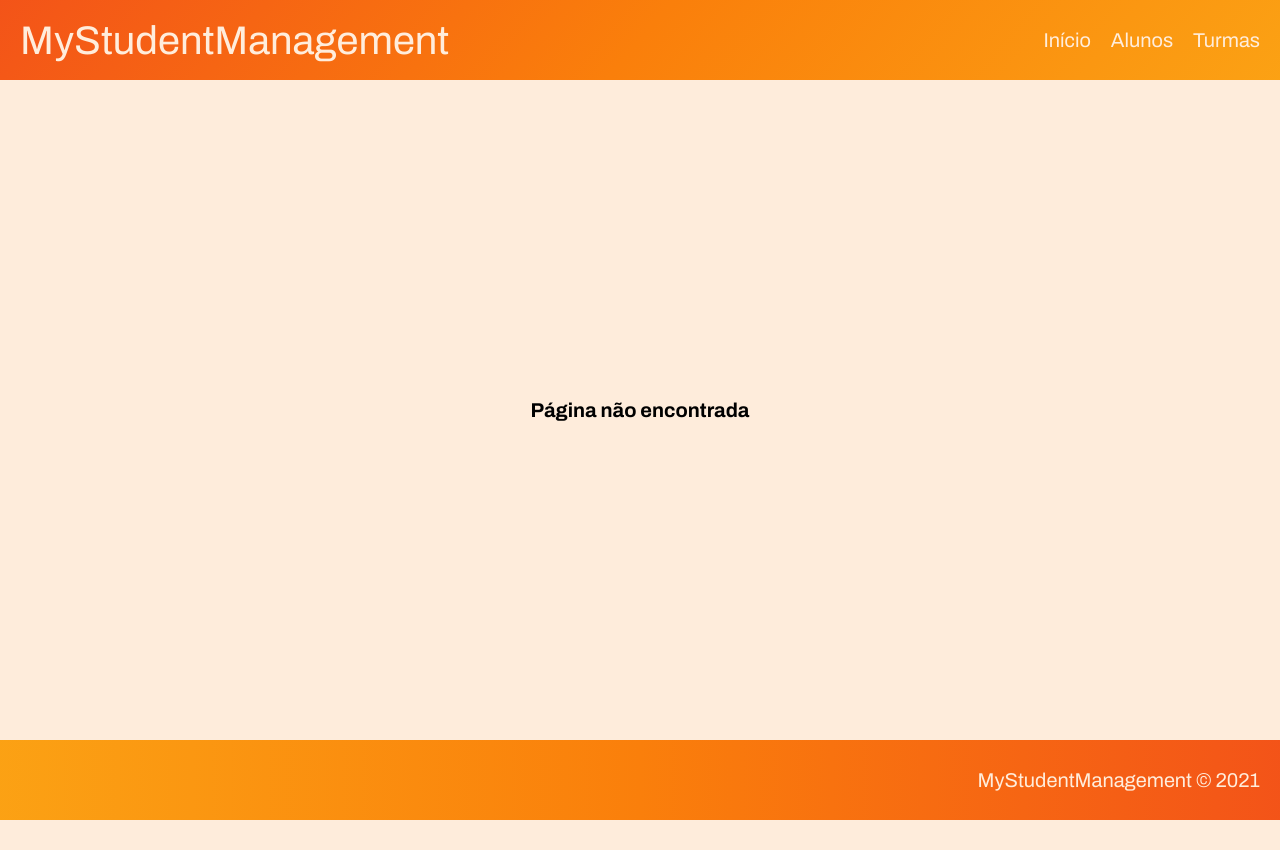
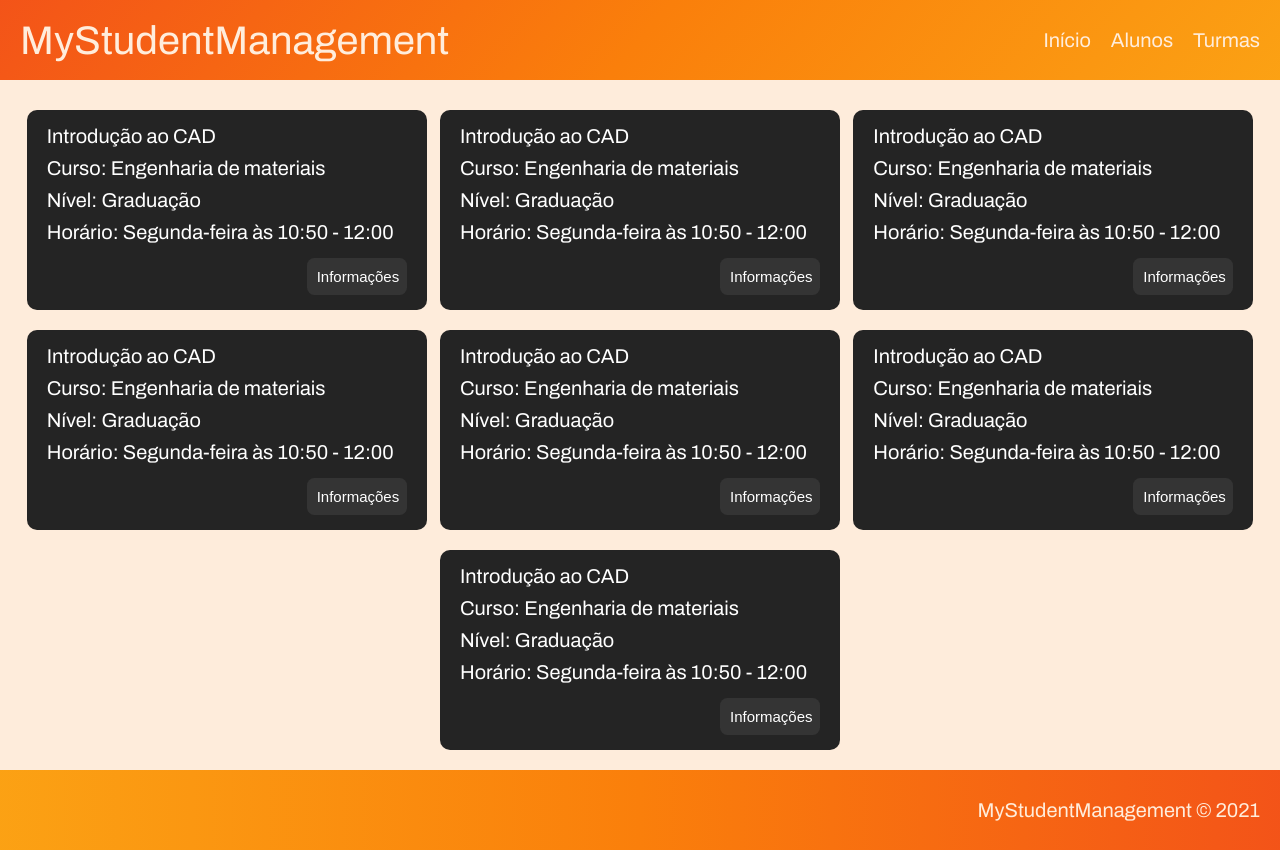
Before and after one commit to Pedruhf/MyStudentManagment, a React (Create React App) app: page /suas-turmas in a window 1280 px wide. Before the commit the page ends 820 px from the top, so only its background shows below. Built offline with nearby package versions, Linux system fonts and the light colour scheme.

Commit message:
Adiciona tela de turmas e modal

```diff
--- a/src/app/App.jsx
+++ b/src/app/App.jsx
@@ -9,6 +9,7 @@ import {
 import Header from "../components/Header";
 import MainContent from "../views/MainContent/index";
 import StudentsList from '../views/StudentsList';
+import ClassesList from '../views/ClassesList';
 import Footer from "../components/Footer";
 import ErrorPage from '../views/ErrorPage';
 
@@ -19,7 +20,8 @@ function App() {
         <Header />
         <Switch>
           <Route path="/" component={MainContent} exact />
-          <Route path="/seus-alunos" component={StudentsList} exact />
+          <Route path="/seus-alunos" component={StudentsList} />
+          <Route path="/suas-turmas" component={ClassesList} />
           <Route path="*" component={ErrorPage} />
         </Switch>
         <Footer />
--- /dev/null
+++ b/src/views/ClassesList/ClassCard/ClassModal/index.jsx
@@ -0,0 +1,46 @@
+import React, { useEffect, useState } from "react";
+import './styles.css';
+
+import { Card, Button } from 'react-bootstrap';
+
+export default function ClassModal({ student }) {
+  const [modal, setModal] = useState();
+
+  useEffect(() => {
+   setModal(document.getElementById('classModal'));
+  }, [modal]);
+
+  function toggleModal(instruction) {
+    instruction === 'open' ? modal.style.display = 'flex' : modal.style.display = 'none';
+  }
+
+  const class_data = {};
+
+  return (
+    <div style={{ alignSelf: "flex-end" }}>
+      <Button onClick={() => toggleModal('open')}>Informações</Button>
+      <div id="classModal" className="class-modal">
+        <Card className="modal-content">
+          <button className="material-icons" onClick={() => toggleModal('close')}>close</button>
+          <div className="modal-header">
+            <h2>Dados da turma Introdução ao CAD</h2>
+          </div>
+
+          <div className="class-info">
+            <span>Nome: {class_data.name}</span>
+            <span>E-mail: {class_data.email}</span>
+            <span>Curso: {class_data.course}</span>
+            <span>Telefone: {class_data.phone}</span>
+            <span>Ano de ingresso: {class_data.entry_year}</span>
+            <span>Semestre atual: {class_data.period}</span>
+            <span>Genero: {class_data.gender}</span>
+            <span>Estado civíl: {class_data.marital_status}</span>
+            <span>Data de nascimento: {class_data.birth_date}</span>
+            <span>Raça: {class_data.breed}</span>
+            <span>Nacionalidade: {class_data.nationality}</span>
+          </div>
+        </Card>
+      </div>
+    </div>
+  )
+}
--- /dev/null
+++ b/src/views/ClassesList/ClassCard/ClassModal/styles.css
@@ -0,0 +1,102 @@
+.class-modal {
+  width: 100%;
+  height: 100%;
+
+  top: 0;
+  left: 0;
+
+  align-self: center;
+
+  display: none;
+  position: fixed;
+  z-index: 1;
+  background-color: rgba(0,0,0,0.5);
+  overflow: auto;
+}
+
+.class-modal .modal-content {
+  width: 80%;
+  height: 60%;
+  border-radius: 1rem;
+  padding: 3.5rem;
+
+  background-color: var(--color-background-light);
+  margin: auto;
+  border: 1px solid #888;
+
+  display: flex;
+  flex-direction: column;
+  align-items: flex-start;
+
+  overflow-y: scroll;
+}
+
+.class-modal .modal-content .modal-header {
+  width: 100%;
+  margin-top: 1rem;
+
+  display: flex;
+  align-items: center;
+  justify-content: space-between;
+}
+
+.class-modal .modal-content .modal-header h2 {
+  font-size: 2.5rem;
+}
+
+.class-modal .modal-content button {
+  margin: 0;
+  padding: 0;
+
+  font-size: 3rem;
+  cursor: pointer;
+  border: none;
+  outline: none;
+  background: transparent;
+
+  text-align: right;
+  color: var(--color-text-black);
+}
+
+.class-modal .modal-content .class-info {
+  width: 90%;
+  margin-top: 2rem;
+  display: flex;
+  flex-direction: column;
+}
+
+.class-modal .modal-content .class-info span {
+  font-size: 2rem;
+  margin-top: 0.75rem;
+  color: var(--color-text-black);
+}
+
+
+@media (max-width: 600px) {
+  .class-modal .modal-content {
+    height: 48%;
+    padding: 2rem;
+  }
+
+  .class-modal .modal-content .modal-header h2 {
+    font-size: 1.8rem;
+  }
+
+  .class-modal .modal-content .class-info span {
+    font-size: 1.6rem;
+  }
+}
+
+@media (min-width: 600px) and (max-width: 768px) {
+  .class-modal .modal-content {
+    height: 55%;
+  }
+
+  .class-modal .modal-content .modal-header h2 {
+    font-size: 1.8rem;
+  }
+
+  .class-modal .modal-content .class-info span {
+    font-size: 1.8rem;
+  }
+}
--- /dev/null
+++ b/src/views/ClassesList/ClassCard/index.jsx
@@ -0,0 +1,16 @@
+import React from "react";
+import ClassModal from "./ClassModal";
+import './styles.css';
+
+export default function ClassCard() {
+
+  return (
+    <div className="classes-card">
+      <span>Introdução ao CAD</span>
+      <span>Curso: Engenharia de materiais</span>
+      <span>Nível: Graduação</span>
+      <span>Horário: Segunda-feira às 10:50 - 12:00</span>
+      <ClassModal />
+    </div>
+  )
+}
--- /dev/null
+++ b/src/views/ClassesList/ClassCard/styles.css
@@ -0,0 +1,37 @@
+.classes-card {
+  width: 40rem;
+  height: 20rem;
+  padding: 2rem;
+  margin-top: 2rem;
+  border-radius: 1rem;
+
+  background: var(--color-text-black);
+
+  display: flex;
+  flex-direction: column;
+  justify-content: center;
+}
+
+.classes-card span {
+  max-width: 100%;
+  font-size: 2rem;
+  color: #FFF;
+}
+
+.classes-card span + span {
+  margin-top: 1rem;
+}
+
+.classes-card button {
+  width: 10rem;
+  padding: 1rem;
+  margin-top: 1.5rem;
+  border: 0;
+  border-radius: 0.75rem;
+  outline: 0;
+  background: #343434;
+  color: #FFF;
+  font-size: 1.5rem;
+  cursor: pointer;
+  align-self: flex-end;
+}
--- /dev/null
+++ b/src/views/ClassesList/index.jsx
@@ -0,0 +1,18 @@
+import React from "react";
+import ClassCard from "./ClassCard";
+import './styles.css';
+
+export default function ClassesList() {
+
+  return (
+    <div className="classes-list">
+      <ClassCard />
+      <ClassCard />
+      <ClassCard />
+      <ClassCard />
+      <ClassCard />
+      <ClassCard />
+      <ClassCard />
+    </div>
+  )
+}
--- /dev/null
+++ b/src/views/ClassesList/styles.css
@@ -0,0 +1,11 @@
+.classes-list {
+  width: 100%;
+  max-width: 1600px;
+  height: 100%;
+  padding: 1rem 2rem 2rem;
+  margin: 0 auto;
+
+  display: flex;
+  justify-content: space-around;
+  flex-wrap: wrap;
+}
--- a/src/views/StudentsList/StudentCard/styles.css
+++ b/src/views/StudentsList/StudentCard/styles.css
@@ -80,6 +80,7 @@
 
   .student-card .card {
     width: 95vw;
+    min-width: 400px;
     height: 19rem;
     border-radius: 1rem;
     padding-right: 1.5rem;
```
